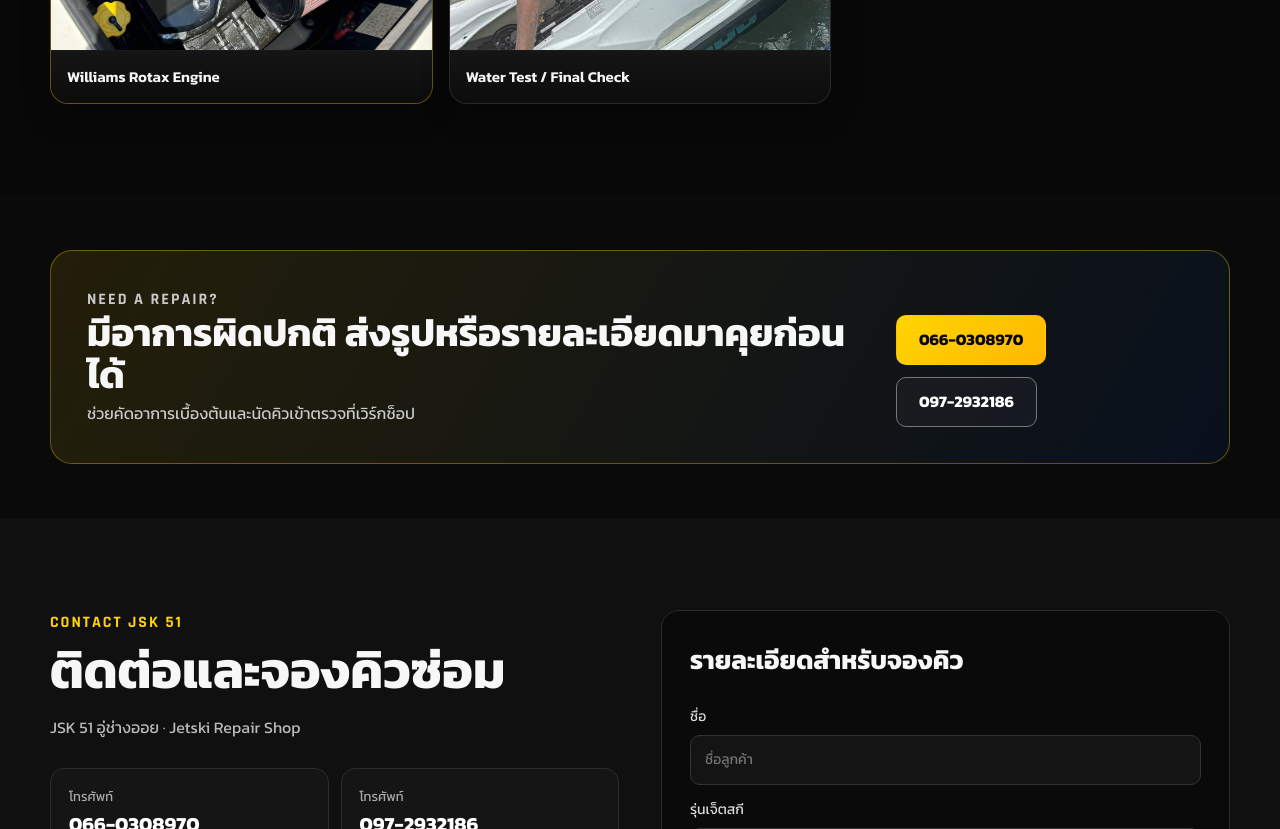
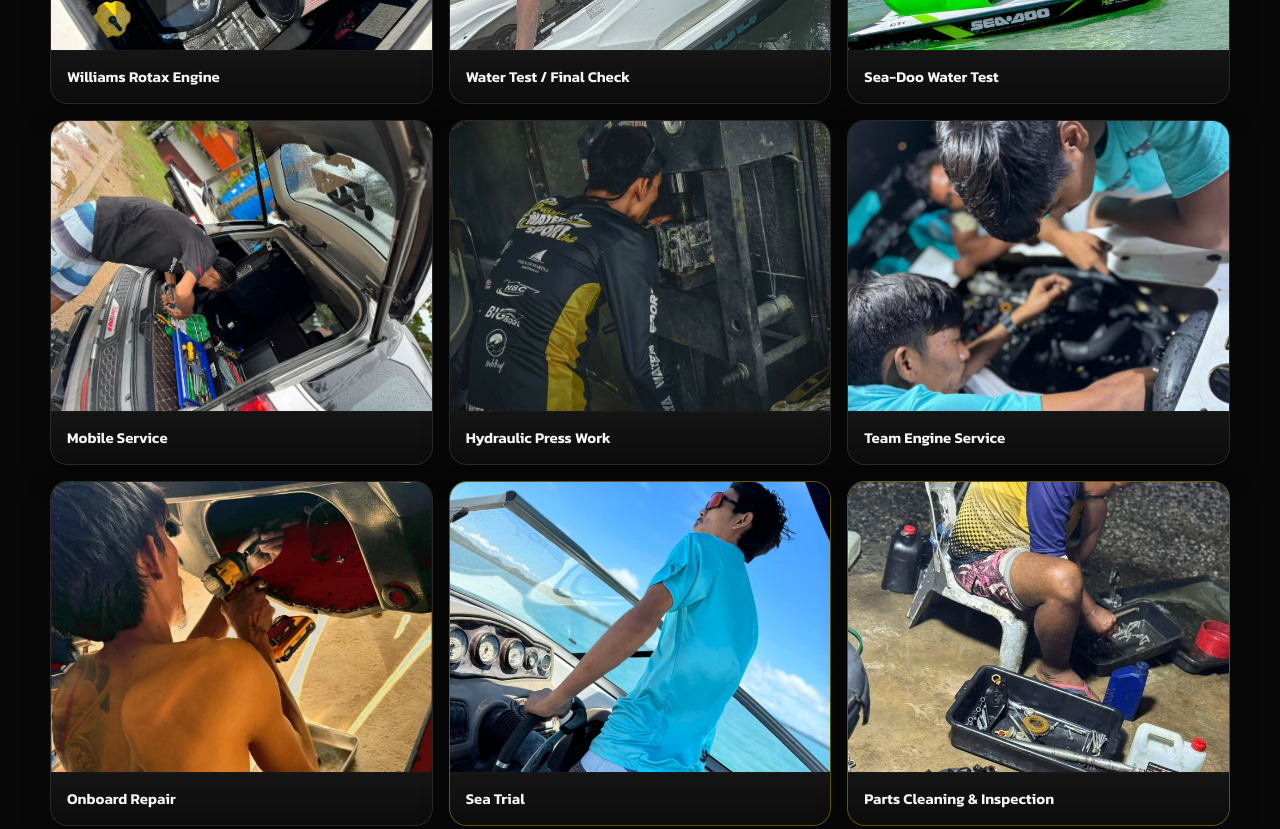
Before and after one commit to rodmayonly-web/-JSK51-OIL-JETSKI, a plain HTML site: page index.html in a window 1280 px wide. Shown: the part 4740-5569 px from the top of the page. Drawn offline with Linux system fonts and the light colour scheme.

Commit message:
Update index.html

```diff
--- a/index.html
+++ b/index.html
@@ -109,6 +109,21 @@
 <figure><img src="williams-rotax-engine.jpg" alt="เครื่องยนต์ Rotax Williams"><figcaption>Williams Rotax Engine</figcaption></figure>
 
 <figure><img src="water-test.jpg" alt="ทดสอบเจ็ตสกีหลังซ่อม"><figcaption>Water Test / Final Check</figcaption></figure>
+        <figure><img src="water-test-seadoo.jpg" alt="ทดสอบ Sea-Doo หลังซ่อม"><figcaption>Sea-Doo Water Test</figcaption></figure>
+
+<figure><img src="mobile-tool-service.jpg" alt="บริการซ่อมหน้างานพร้อมเครื่องมือ"><figcaption>Mobile Service</figcaption></figure>
+
+<figure><img src="hydraulic-press-work.jpg" alt="งานอัดและถอดชิ้นส่วนด้วยเครื่องไฮดรอลิก"><figcaption>Hydraulic Press Work</figcaption></figure>
+
+<figure><img src="team-engine-service.jpg" alt="ทีมช่างตรวจเช็กเครื่องยนต์เจ็ตสกี"><figcaption>Team Engine Service</figcaption></figure>
+
+<figure><img src="onboard-repair.jpg" alt="ซ่อมระบบภายในเรือและเจ็ตสกีหน้างาน"><figcaption>Onboard Repair</figcaption></figure>
+
+<figure><img src="sea-trial.jpg" alt="ทดสอบการทำงานในทะเลหลังซ่อม"><figcaption>Sea Trial</figcaption></figure>
+
+<figure><img src="parts-cleaning.jpg" alt="ล้างและตรวจชิ้นส่วนเครื่องยนต์"><figcaption>Parts Cleaning & Inspection</figcaption></figure>
+
+<figure><img src="williams-onsite-service.jpg" alt="บริการซ่อม Williams Sportjet หน้างาน"><figcaption>Williams On-site Service</figcaption></figure>
         </div>
       </div>
     </section>
```
